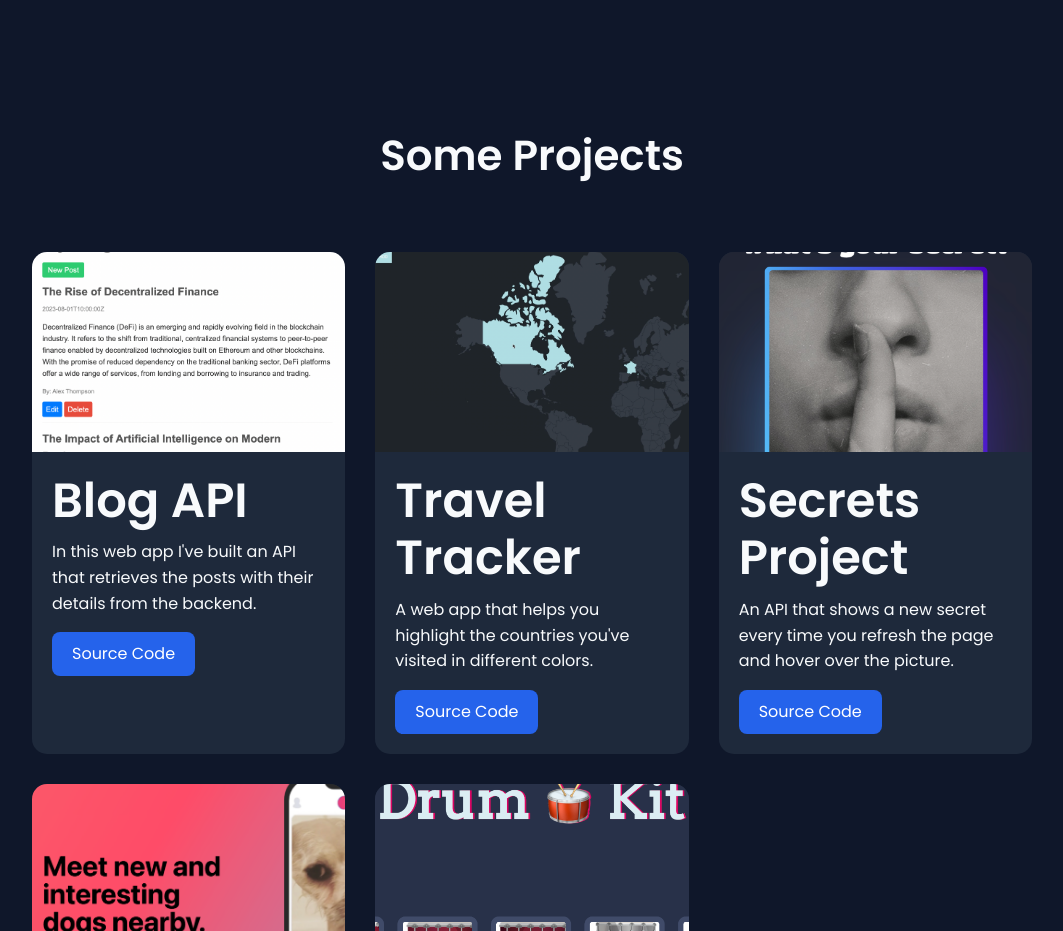
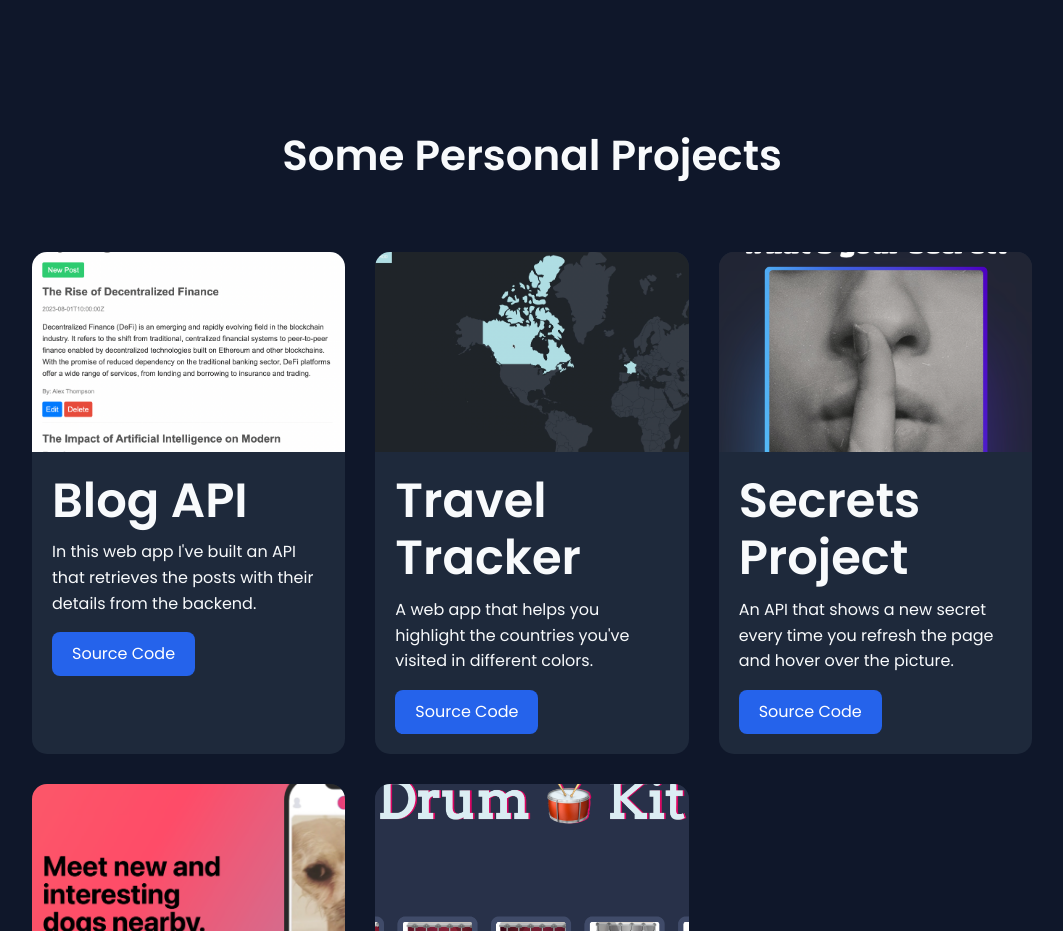
Before and after one commit to youcefkesbi/personal-portfolio-website, a plain HTML site: page index.html in a window 1280 px wide. Shown: the part 1500-2431 px from the top of the page, without its empty margins (108-1171 px from the left). Drawn offline with nearby package versions, Linux system fonts and the light colour scheme.

Commit message:
Update index.html

```diff
--- a/index.html
+++ b/index.html
@@ -53,7 +53,7 @@
     </section>
 
     <section class="projects" id="projects">
-        <h3 class="sub-title">Some Projects</h3>
+        <h3 class="sub-title">Some Personal Projects</h3>
         <div class="container">
             <div class="card">
                 <img src="./images/Screenshot 2025-04-06 at 10.06.49.png" class="card-img-top" alt="Blog API">
```
